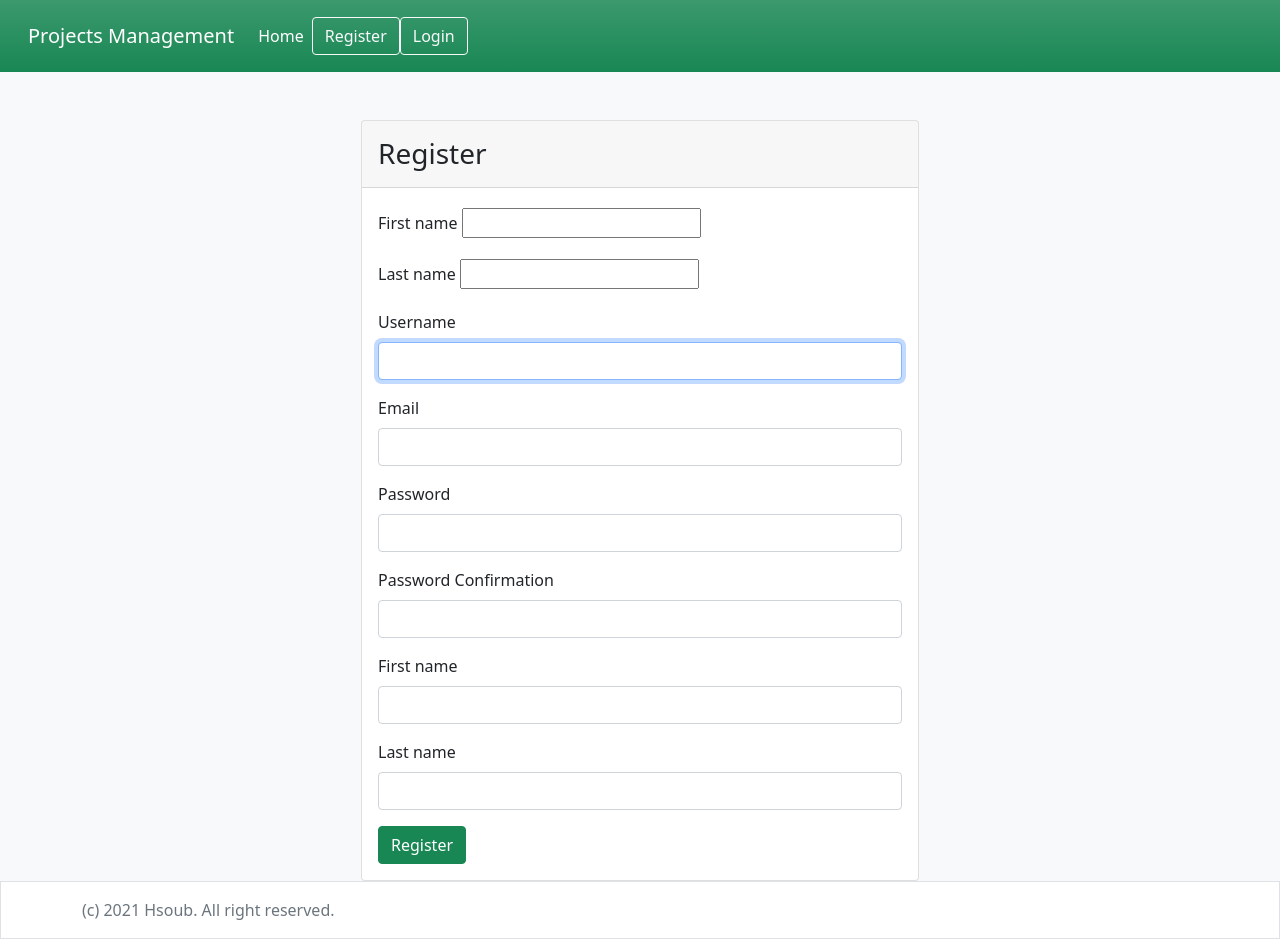
After one commit to AbdAlMohaymen-Alzaalok/django_pm, a Django app: page /accounts/register/ in a window 1280 px wide. The commit adds this page. Run offline with Django 5.2, Linux system fonts and the light colour scheme.

Commit message:
Registration & Profile update

```diff
--- a/accounts/forms.py
+++ b/accounts/forms.py
@@ -1,8 +1,9 @@
-from django.contrib.auth.forms import AuthenticationForm
+from django.contrib.auth.forms import AuthenticationForm, UserCreationForm,UserChangeForm
 from django import forms
+from django.contrib.auth.models import User
 attrs={'class':'form-control'}
 class UserLoginForm(AuthenticationForm):
-    def __int__(self,*agrs,**kwargs):
+    def __int__(self,*args,**kwargs):
         super(UserLoginForm,self).__init__(*agrs,**kwargs)
     username=forms.CharField(
         label='Username',
@@ -12,3 +13,41 @@ class UserLoginForm(AuthenticationForm):
         label='Password',
         widget= forms.PasswordInput(attrs=attrs)
     )
+class UserRegisterForm(UserCreationForm):
+    def __int__(self,*args,**kwargs):
+        super(UserLoginForm,self).__init__(*agrs,**kwargs)
+
+    firstname = forms.CharField(
+        label='First name',
+        widget=forms.TextInput(attrs=attrs))
+    lastname = forms.CharField(
+        label='Last name',
+        widget=forms.TextInput(attrs=attrs))
+    username=forms.CharField(
+        label='Username',
+        widget=forms.TextInput(attrs=attrs)
+    )
+    email = forms.EmailField(
+        label='Email',
+        widget=forms.TextInput(attrs=attrs))
+    password1 = forms.CharField(
+        label='Password',
+        strip=False,
+        widget= forms.PasswordInput(attrs=attrs)
+    )
+    password2 = forms.CharField(
+        label='Password Confirmation',
+        strip=False,
+        widget=forms.PasswordInput(attrs=attrs)
+    )
+    class Meta(UserCreationForm.Meta):
+        fields = ('first_name','last_name','username','email')
+class ProfileForm(UserChangeForm):
+    class Meta:
+        model=User
+        fields=['first_name','last_name','email']
+        widgets={
+            'first_name':forms.TextInput(attrs=attrs),
+            'last_name': forms.TextInput(attrs=attrs),
+            'email': forms.TextInput(attrs=attrs)
+        }
--- /dev/null
+++ b/accounts/templates/registration/register.html
@@ -0,0 +1,22 @@
+{% extends "base.html" %}
+{% load i18n %}
+{% block content %}
+    <div class="container">
+        <div class="row justify-content-md-center">
+            <div class="card col-md-6 px-0">
+                <div class="card-header">
+                    <h3 class="mb-0 py-2">{% trans 'Register' %}</h3>
+                </div>
+                <div class="card-body">
+                    <form method="POST">
+                        {% csrf_token %}
+                        {% include '../common/form.html' with form=form %}
+                        <button class="btn btn-success">
+                            {% trans 'Register' %}
+                        </button>
+                    </form>
+                </div>
+            </div>
+        </div>
+    </div>
+{% endblock %}
--- a/accounts/urls.py
+++ b/accounts/urls.py
@@ -1,7 +1,10 @@
 from django.urls import path,include
 from django.contrib.auth.views import LoginView
 from accounts.forms import UserLoginForm
+from accounts.views import RegisterView,edit_profile
 urlpatterns=[
     path('login/',LoginView.as_view(authentication_form=UserLoginForm), name='login'),
+    path('register/',RegisterView.as_view(), name='register'),
+    path('profile/',edit_profile, name='profile'),
     path('',include('django.contrib.auth.urls'))
 ]
--- a/accounts/views.py
+++ b/accounts/views.py
@@ -1,3 +1,26 @@
-from django.shortcuts import render
+from django.shortcuts import render,redirect
+from django.urls import reverse_lazy
+from django.views.generic import CreateView
+from accounts.forms import UserRegisterForm,ProfileForm
+from django.contrib.auth import login
+from django.contrib.auth.decorators import login_required
 
-# Create your views here.
+class RegisterView(CreateView):
+    form_class = UserRegisterForm
+    #success_url = reverse_lazy('login')
+    template_name = 'registration/register.html'
+    def get_success_url(self):
+        login(self.request,self.object)
+        return reverse_lazy('project_list')
+@login_required()
+def edit_profile(request):
+    if reguest.method=='post':
+        form=ProfileForm(request.POST,instance=request.user)
+        if form.is_valid():
+            form.save()
+            return redirect('profile')
+    else:
+        form = ProfileForm(instance=request.user)
+        return render(request, 'Profile.html', {
+            'form': form
+        })
--- a/projects/forms.py
+++ b/projects/forms.py
@@ -1,5 +1,6 @@
 from django import forms
 from . import  models
+
 attrs={'class':'form-control'}
 class ProjectCreateForm(forms.ModelForm):
     class Meta:
@@ -11,6 +12,7 @@ class ProjectCreateForm(forms.ModelForm):
             'description':forms.Textarea(attrs=attrs)
         }
 class ProjectUpdateForm(forms.ModelForm):
+    password=None
     class Meta:
         model=models.Project
         fields=['category','title','status']
--- a/projects/templates/partials/header.html
+++ b/projects/templates/partials/header.html
@@ -18,7 +18,7 @@
             {{ user.username }}
           </a>
           <ul class="dropdown-menu" aria-labelledby="navbarDropdown">
-            <li><a class="dropdown-item" href="#">{% trans 'Profile' %}</a></li>
+            <li><a class="dropdown-item" href="{% url 'profile' %}">{% trans 'Profile' %}</a></li>
             <li><hr class="dropdown-divider"></li>
             <li><a class="dropdown-item" href="{% url 'logout' %}">{% trans 'Logout' %}</a></li>
           </ul>
@@ -39,6 +39,9 @@
           </div>
         </form>
       {% else %}
+       <a class="btn btn-outline-light" href="{% url 'register' %}">
+          {% trans 'Register' %}
+        </a>
         <a class="btn btn-outline-light" href="{% url 'login' %}">
           {% trans 'Login' %}
         </a>
```
Also changed, not shown: accounts/templates/profile.html (added, +22 -0 lines).
